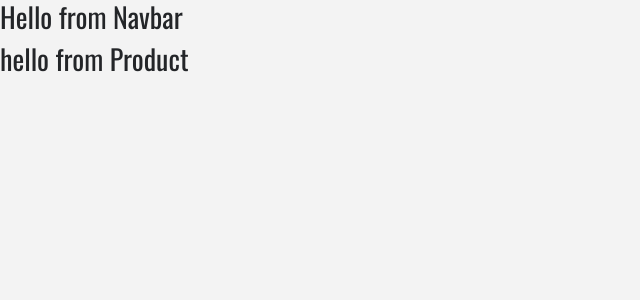
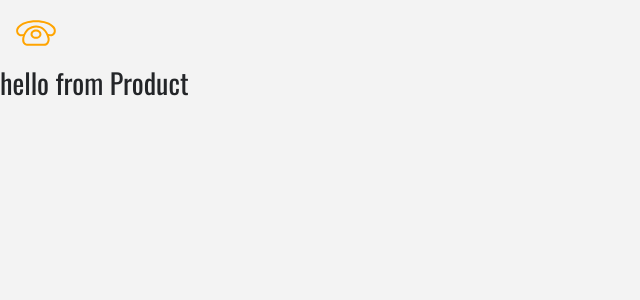
Before and after one commit to AJ0528/Mini-E-Commerce, a React (Create React App) app in the folder mini-ecommerce/: page / in a window 1280 px wide. Shown: the top 300 px of the page, without its empty margins (0-640 px from the left). Built offline with nearby package versions, Linux system fonts and the light colour scheme.

Commit message:
new changes to navbar.js

```diff
--- a/mini-ecommerce/src/components/Navbar.js
+++ b/mini-ecommerce/src/components/Navbar.js
@@ -1,11 +1,21 @@
-import React, { Component } from 'react'
+import React, { Component } from "react";
+import { Link } from "react-router-dom";
+import logo from "../logo.svg";
+
 
 export default class Navbar extends Component {
   render() {
-    return (
-      <div>
-        <h3>Hello from Navbar</h3>
-      </div>
-    )
+    return <nav className="navbar navbar-expand-sm navbar-dark px-sm">
+    { /*https://www.iconfinder.com/icons/1243689/call_phone_icon
+Creative Commons (Attribution 3.0 Unported);
+https://www.iconfinder.com/Makoto_msk  */}
+<Link to ="/">
+  <img src={logo} alt="store" className="navbar-brand" />
+</Link>
+
+</nav>
+
+
+
   }
 }
```
